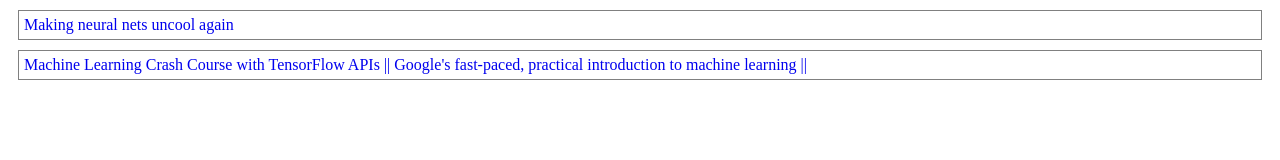
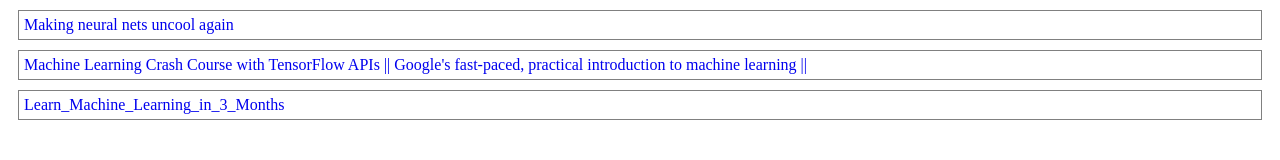
Before and after one commit to lanastasov/ai-2021, a plain HTML site: page index.html in a window 1280 px wide. Drawn offline with Linux system fonts and the light colour scheme.

Commit message:
Update index.html

```diff
--- a/index.html
+++ b/index.html
@@ -37,5 +37,7 @@
     <a href="https://www.fast.ai/">Making neural nets uncool again</a>
     <a href="https://developers.google.com/machine-learning/crash-course/">Machine Learning Crash Course
         with TensorFlow APIs || Google's fast-paced, practical introduction to machine learning ||</a>
+    <a href="https://github.com/llSourcell/Learn_Machine_Learning_in_3_Months">Learn_Machine_Learning_in_3_Months</a>
+
 </body>
 </html>
```
